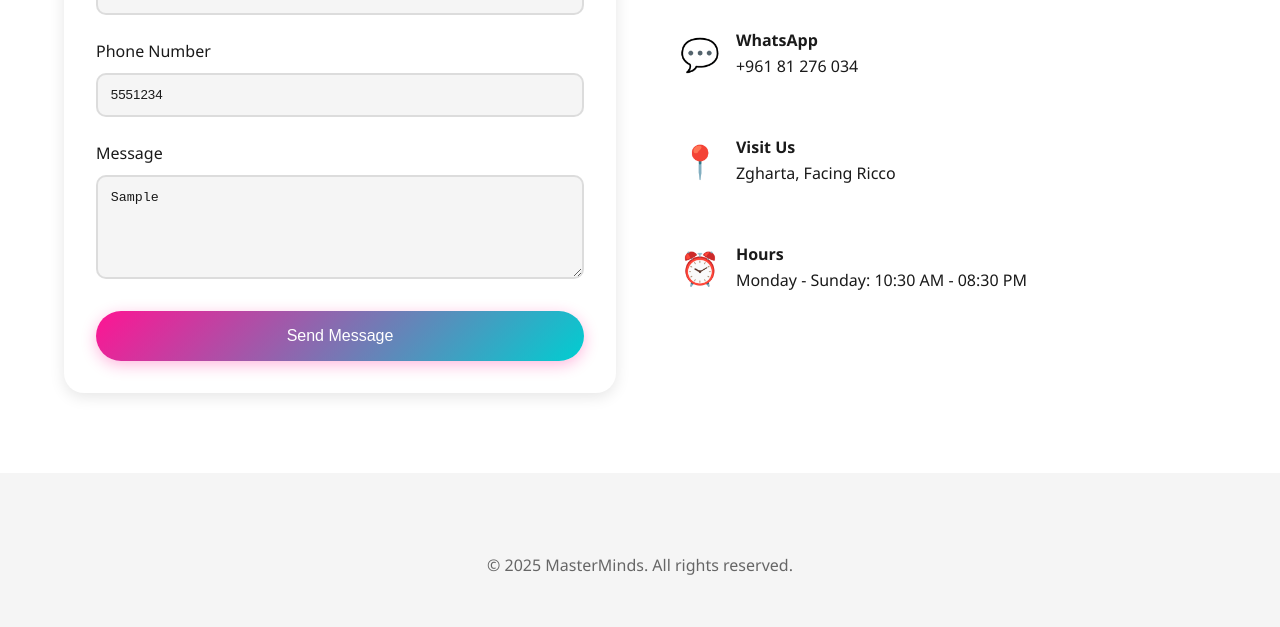
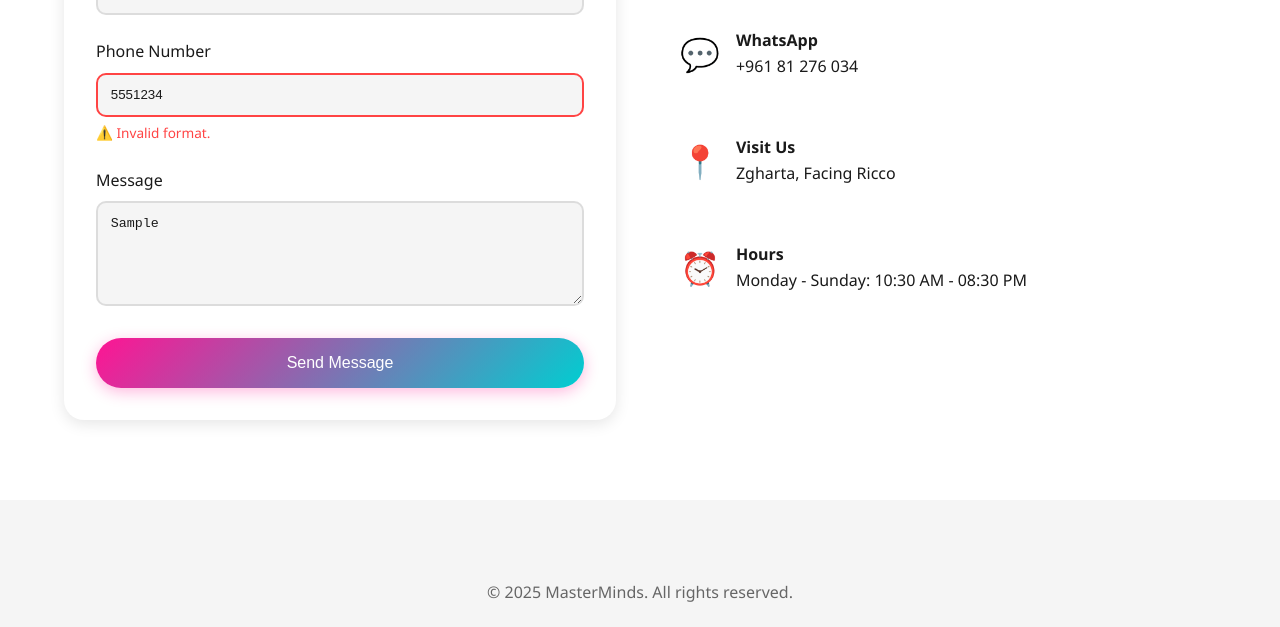
Before and after one commit to masterminds-lb/center, a plain HTML site: page index.html in a window 1280 px wide. Both pictures are taken after typing "Sample", "5551234", "Sample" into the empty fields and a click on the button "Send Message". Shown: the part 3785-4412 px from the top of the page. Drawn offline with Linux system fonts and the light colour scheme.

Commit message:
Update index.html

```diff
--- a/index.html
+++ b/index.html
@@ -622,6 +622,24 @@
             opacity: 1;
             transform: scale(1);
         }
+
+        /* Error message styling */
+.error-message {
+    color: #ff4444;
+    font-size: 0.85rem;
+    margin-top: 0.3rem;
+    display: none;
+}
+
+.error-message.show {
+    display: block;
+}
+
+.form-group input.error,
+.form-group textarea.error {
+    border-color: #ff4444 !important;
+}
+
     </style>
 </head>
 <body data-theme="light">
@@ -772,15 +790,18 @@
     <form>
         <div class="form-group">
             <label for="name">Your Name</label>
-                        <input type="text" id="name" placeholder="Enter your name" required>
+            <input type="text" id="name" placeholder="Enter your name">
+            <div class="error-message" id="name-error">⚠️ Please enter your name</div>
         </div>
         <div class="form-group">
             <label for="phone">Phone Number</label>
-                        <input type="tel" id="phone" placeholder="XX XXX XXX" required>
+            <input type="tel" id="phone" placeholder="Enter your phone number">
+            <div class="error-message" id="phone-error">⚠️ Please enter a valid phone number</div>
         </div>
         <div class="form-group">
             <label for="message">Message</label>
-                        <textarea id="message" rows="5" placeholder="Tell us about your learning goals..." required></textarea>
+            <textarea id="message" rows="5" placeholder="Tell us about your learning goals..."></textarea>
+            <div class="error-message" id="message-error">⚠️ Please enter your message</div>
         </div>
         <button type="submit" class="btn btn-primary" style="width: 100%;" onclick="sendWhatsApp(event)">Send Message</button>
     </form>
@@ -952,17 +973,56 @@ function sendWhatsApp(event) {
     const phone = document.getElementById('phone').value.trim();
     const message = document.getElementById('message').value.trim();
 
-    // Validation - Check if any field is empty
-    if (!name || !phone || !message) {
-        alert('⚠️ Please fill in all fields before sending your message!');
-        return;
+    // Get error message elements
+    const nameError = document.getElementById('name-error');
+    const phoneError = document.getElementById('phone-error');
+    const messageError = document.getElementById('message-error');
+
+    // Get input elements
+    const nameInput = document.getElementById('name');
+    const phoneInput = document.getElementById('phone');
+    const messageInput = document.getElementById('message');
+
+    // Reset all errors
+    nameError.classList.remove('show');
+    phoneError.classList.remove('show');
+    messageError.classList.remove('show');
+    nameInput.classList.remove('error');
+    phoneInput.classList.remove('error');
+    messageInput.classList.remove('error');
+
+    let isValid = true;
+
+    // Validate name
+    if (!name) {
+        nameError.classList.add('show');
+        nameInput.classList.add('error');
+        isValid = false;
     }
 
-    // Phone number validation for Lebanese numbers
+    // Validate phone
     const phoneRegex = /^(03|70|71|76|81|89)\d{6}$/;
+    if (!phone) {
+        phoneError.textContent = '⚠️ Please enter your phone number';
+        phoneError.classList.add('show');
+        phoneInput.classList.add('error');
+        isValid = false;
+    } else if (!phoneRegex.test(phone)) {
+        phoneError.textContent = '⚠️ Invalid format.';
+        phoneError.classList.add('show');
+        phoneInput.classList.add('error');
+        isValid = false;
+    }
 
-    if (!phoneRegex.test(phone)) {
-        alert('⚠️ Please enter a valid phone number!');
+    // Validate message
+    if (!message) {
+        messageError.classList.add('show');
+        messageInput.classList.add('error');
+        isValid = false;
+    }
+
+    // If validation fails, stop here
+    if (!isValid) {
         return;
     }
 
```
Lines whose indentation alone changed are shown as unchanged.
